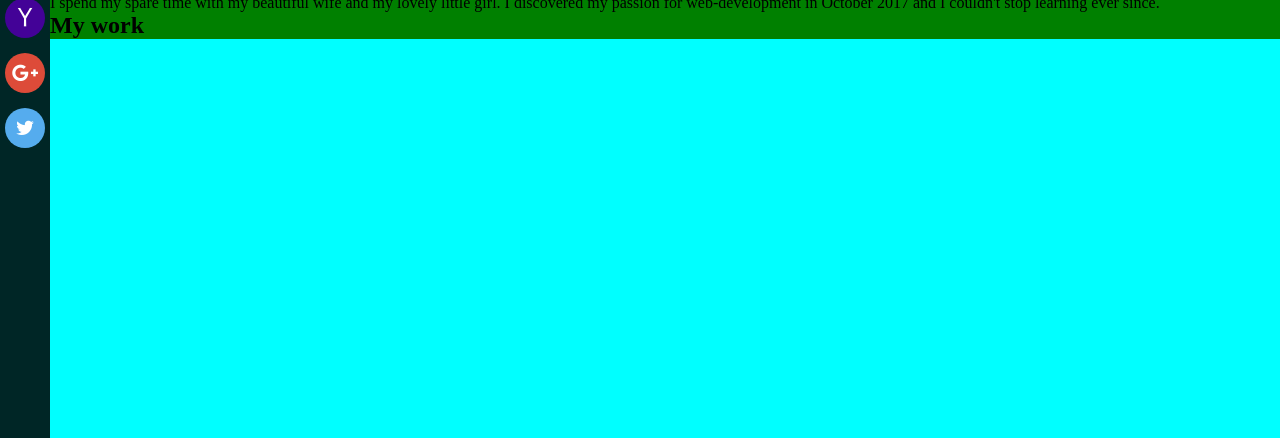
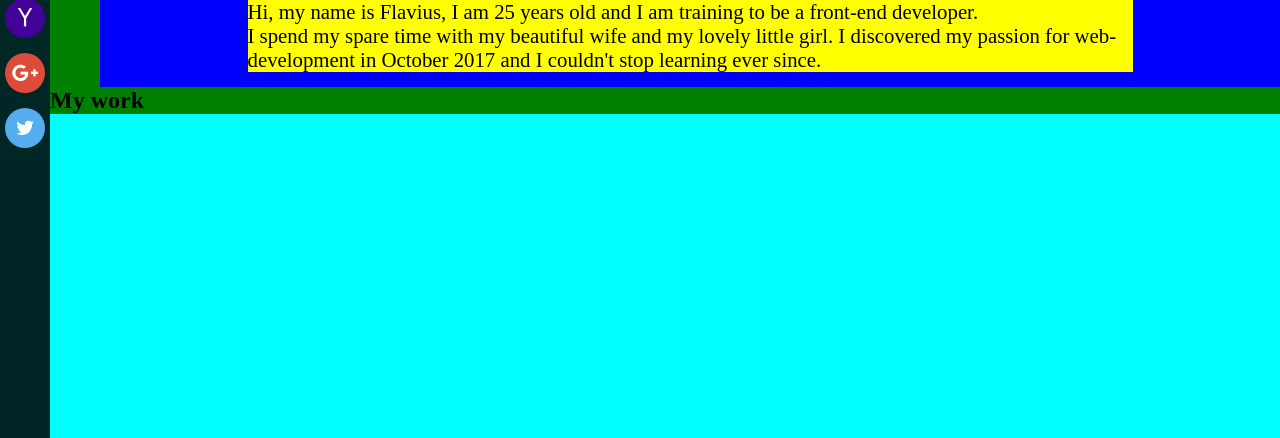
Before and after one commit to FoteaFlavius/FoteaFlavius.github.io, a plain HTML site: page index.html in a window 1280 px wide. Shown: the part 362-800 px from the top of the page. Drawn offline with Linux system fonts and the light colour scheme; a web font is replaced by a local one.

Commit message:
replaced all "about" with "about-me" in CSS.

```diff
--- a/style.css
+++ b/style.css
@@ -6,15 +6,15 @@ body {
   background-color: aqua;
   display: flex;
 }
-.about h2 {
+.about-me h2 {
   font-family: "Chela One", "cursive";
 }
-.about p {
+.about-me p {
   width: 75%;
   background-color: yellow;
   margin: 15px auto;
 }
-.about {
+.about-me {
   font-size: 1.3em;
   margin-left: 50px;
   background-color: blue;
```
